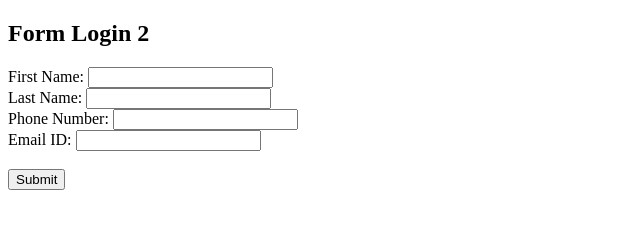
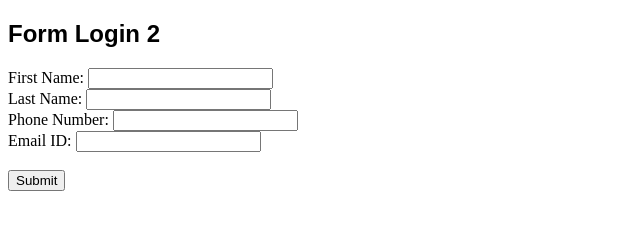
Before and after one commit to acciojob/form-login-2-SourabhG202, a website: page main.html in a window 1280 px wide. Shown: the whole page, without its empty margins (0-640 px from the left). Drawn offline with Linux system fonts and the light colour scheme.

Commit message:
created a submission

```diff
--- a/styles.css
+++ b/styles.css
@@ -1 +1,4 @@
 /*  your css code here. If applicable */
+h2{
+	font-family: Arial, sans-serif;
+}
```
